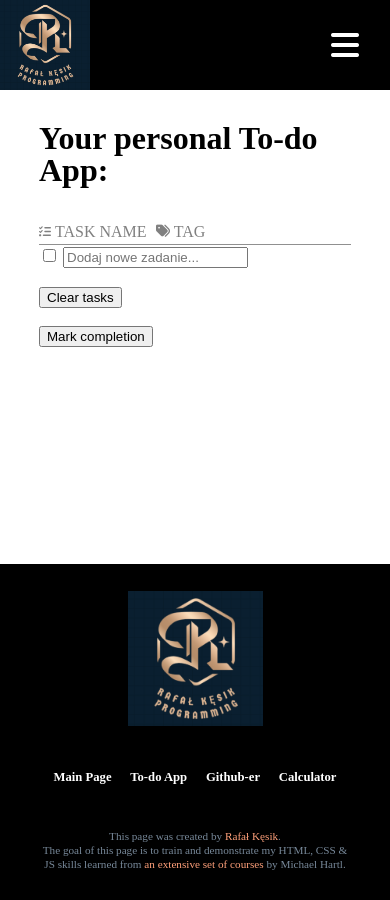
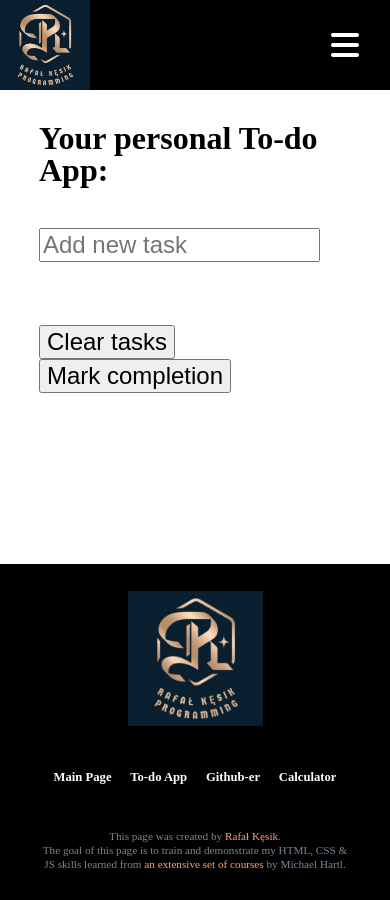
Before and after one commit to rafalkesik/JS_training_website, a Jekyll site: the page built from to-do-app.html, in a window 390 px wide. Built offline with Jekyll 4.4.1, drawn with Linux system fonts in a browser that asks for light colours; nearby versions of some CDN libraries.

Commit message:
Add mobile view of to-do app.

```diff
--- a/css/main.css
+++ b/css/main.css
@@ -49,6 +49,9 @@
 }
 .grid_1-8 {
     grid-column: 1 / 8;
+}
+.grid_2-4 {
+    grid-column: 2 / 4;
 }
 
 /* CONTENT STYLES */
@@ -201,6 +204,52 @@
         color: lightsalmon;
     }
 
+/* TODO APP MOBILE RESPONSIVE STYLES */
+    .tag-element, .arrows-element, .delete-element, .tag-marker, .todo-list > .todo-legend, .mobile-name-edit {
+        display: none;
+    }
+    .task-name {
+        font-size: 2em;
+    }
+    .content-container .todo-list {
+        line-height: normal;
+    }
+    .todo-list > li > input.checkbox {
+        flex: 0 0 30px;
+    }
+    .taskItem {
+        border-top: 1px solid rgba(97, 97, 97, 0.7);
+    }
+
+    .newtask {
+        margin-top: 0.5em;
+    }
+
+    input[type='checkbox'] {
+        -webkit-appearance:none;
+        width:30px;
+        height:30px;
+        background:white;
+        border-radius:5px;
+        border:2px solid #555;
+        margin-right: 2em;
+    }
+    input[type='checkbox']:checked {
+        background: darkcyan;
+    }
+    input[type='text'] {
+        font-size: 1.5em;
+        max-width: 70vw;
+    }
+    form > span.tiny-column {
+        display: none;
+    }
+
+    .button > input {
+        font-size: 1.5em;
+    }
+
+
     @media (max-height: 400px) {
         .header .nav-links {
             top: 40px;
@@ -225,6 +274,7 @@
 .todo-list {
     line-height: 1.5em;
     list-style: none;
+    margin-bottom: 5vh;
 }
 
 .todo-list > li {
@@ -249,12 +299,21 @@
 .todo-list > li > div.medium-column {
     flex: 0 0 47px;
 }
-.todo-list > li > div.tiny-column {
+.todo-list > li > div.tiny-column, .tiny-column {
     flex: 0 0 16px;
 }
 .todo-list > li > span.medium-column {
     flex: 0 0 47px;
 }
+span.tiny-column {
+    display: inline-block;
+    width: 15px
+}
+
+.button {
+    display: inline-block;
+}
+
 
 .taskItem {
     border-bottom: 1px solid rgba(97, 97, 97, 0.7);
--- a/js/todo.mjs
+++ b/js/todo.mjs
@@ -1,6 +1,6 @@
 // export { todoModule }
 // import { menuBarChangeVisibility } from "./template.mjs";
-export { start, prepToDoApp, defineArray, printStartingList, listTasks, submitForm, addTask, clearTasks, toggleTaskStatus, deleteTask, click, taskMove, click2, editName, markCompletion }
+export { start, prepToDoApp, defineArray, printStartingList, listTasks, submitForm, addTask, clearTasks, toggleTaskStatus, deleteTask, click, taskMove, click2, editName, markCompletion, showMobileOptions, hideMobileOptions }
 
 // let todoModule = ( (window, document) => {
 
@@ -102,17 +102,26 @@
             checked = " checked";
             style += 'text-decoration:line-through';
         }
-        let taskInput = `<input type="checkbox" name="Check task as completed" id="checkbox-${index}" onclick="todo.toggleTaskStatus(this)"${checked}>`;
-        let taskName = `<span class="clickable" id="task-${index}" style="${style}" onclick="todo.editName(${index})">${task}</span>`;
-        let taskNameEdit = `<form class="normal-column" style="display: none"> <input type="text" value="${parsedArrayOfTasks[index]}" style="display: none;"> </form>`
-        let taskTag = ForgeTagsElement(index);
+
+        let mouseTags = '';
+        let clickTag = ` onclick="todo.editName(${index})"`;
+        if (window.innerWidth < 600) {
+            mouseTags = ` onmouseover="todo.showMobileOptions(${index})" onmouseout="todo.hideMobileOptions(${index})"`;
+            clickTag = '';
+        };
+
+        let taskInput = `<input class="checkbox" type="checkbox" name="Check task as completed" id="checkbox-${index}" onclick="todo.toggleTaskStatus(this)"${checked}>`;
+        let taskName = `<span class="clickable task-name" id="task-${index}" style="${style}" ${clickTag} ${mouseTags}>${task}</span>`;
+        let taskNameEdit = `<form class="normal-column" style="display: none"> <input type="text" value="${parsedArrayOfTasks[index]}" style="display: none;" ${mouseTags}> </form>`
+        let taskTag = ForgeTagsElement(index, mouseTags);
+        let mobileNameEdit = `<input class="mobile-name-edit" type="button" value="Edit" onclick="todo.editName(${index})" ${mouseTags}>`; // HERE TUTAJ
         let taskMoveUp = `<i class="fa-solid fa-circle-up clickable" onclick="todo.taskMove(${index}, 1)"></i>`
         let taskMoveDown = `<i class="fa-solid fa-circle-down clickable" onclick="todo.taskMove(${index}, 0)"></i>`
-        let taskMove = `<span class="medium-column"> ${taskMoveUp} ${taskMoveDown} </span>`;
-        let taskDelete = '<input type="button" value="Delete" onclick="todo.deleteTask(this)"">';
+        let taskMove = `<span class="medium-column arrows-element" ${mouseTags}> ${taskMoveUp} ${taskMoveDown} </span>`;
+        let taskDelete = `<input class="delete-element" type="button" value="Delete" onclick="todo.deleteTask(this)"" ${mouseTags}>`;
 
         // taskElement.innerHTML = `<input type="checkbox" name="Check task as completed" id="task-${index}" onclick="todo.toggleTaskStatus(this)"${checked}> <span id="task-${index}" style="${style}">${task}</span>`;
-        taskElement.innerHTML = `${taskInput} ${taskName} ${taskNameEdit} ${taskTag} ${taskMove} ${taskDelete}`;
+        taskElement.innerHTML = `${taskInput} ${taskName} ${taskNameEdit} ${taskTag} ${mobileNameEdit} ${taskMove} ${taskDelete}`;
 
         return taskElement;
     }
@@ -216,7 +225,7 @@
         return spans.filter(element => element.tagName === "SPAN")[0];
     }
 
-    function ForgeTagsElement(id) {
+    function ForgeTagsElement(id, mouseTags) {
         let tags = ["Programowanie", "Sport", "NIEZREALIZOWANE"];
         let tagsElements = "";
         let value = null
@@ -231,7 +240,7 @@
 
             tagsElements += `<option value="${index}"${selected}>${element}</option>`;
         });
-        let select = `<span> <select id="tag-${id}"> ${tagsElements} </select> </span>`;
+        let select = `<span class="tag-element"${mouseTags}> <select id="tag-${id}"> ${tagsElements} </select> </span>`;
 
         return select;
     }
@@ -354,6 +363,29 @@
         });
     }
 
+    function showMobileOptions (index) {
+        let clickedTask = Array.from(document.getElementsByClassName("taskItem"))[index];
+        let arrowsElement = Array.from(clickedTask.getElementsByClassName("arrows-element"))[0];
+        let deleteElement = Array.from(clickedTask.getElementsByClassName("delete-element"))[0];
+        let editElement = Array.from(clickedTask.getElementsByClassName("mobile-name-edit"))[0];
+
+        arrowsElement.style = "display: inline-block"
+        deleteElement.style = "display: inline-block"
+        editElement.style = "display: inline-block"
+        clickedTask.style.flex = "1"
+    }
+
+    function hideMobileOptions (index) {
+        let clickedTask = Array.from(document.getElementsByClassName("taskItem"))[index];
+        let arrowsElement = Array.from(clickedTask.getElementsByClassName("arrows-element"))[0];
+        let deleteElement = Array.from(clickedTask.getElementsByClassName("delete-element"))[0];
+        let editElement = Array.from(clickedTask.getElementsByClassName("mobile-name-edit"))[0];
+
+        arrowsElement.style = "display: none"
+        deleteElement.style = "display: none"
+        editElement.style = "display: none"
+    }
+
     function click(element) {
         // event.preventDefault();
         console.log("clicked on button");
--- a/to-do-app.html
+++ b/to-do-app.html
@@ -17,7 +17,7 @@
                 <span>TASK NAME</span>
             </div>
 
-            <div class="normal-column">
+            <div class="normal-column tag-marker">
                 <i class="fa-solid fa-tags fa-sm"></i>
                 <span>TAG</span>
             </div>
@@ -32,21 +32,22 @@
 
         <li class="newtask">
             <form id="addTaskForm">
-                <input type="checkbox">
-                <input type="text" name="Input new task" id="addTask" placeholder="Dodaj nowe zadanie...">
+                <span class="tiny-column"></span>
+                <input type="text" name="Input new task" id="addTask" placeholder="Add new task">
                 <input type="submit" value="Submit" class="hide">
             </form>
         </li>
     </ul>
 
-    <form class="grid_2-8" id="clearTasksForm">
-        <input type="submit" value="Clear tasks" id="clearButton">
-    </form>
+    <div class="grid_2-8">
+        <form class="button" id="clearTasksForm">
+            <input type="submit" value="Clear tasks" id="clearButton">
+        </form>
 
-    <form class="grid_2-8" id="mark-completion">
-        <input type="button" value="Mark completion" id="mark-completion-button" onclick="todo.markCompletion()">
-    </form>
-
+        <form class="button" id="mark-completion">
+            <input type="button" value="Mark completion" id="mark-completion-button" onclick="todo.markCompletion()">
+        </form>
+    </div>
 
     <form class="grid_2-8" id="teeest" style="display: none">
         <input type="checkbox" name="" id="testCheckbox-1">
```
